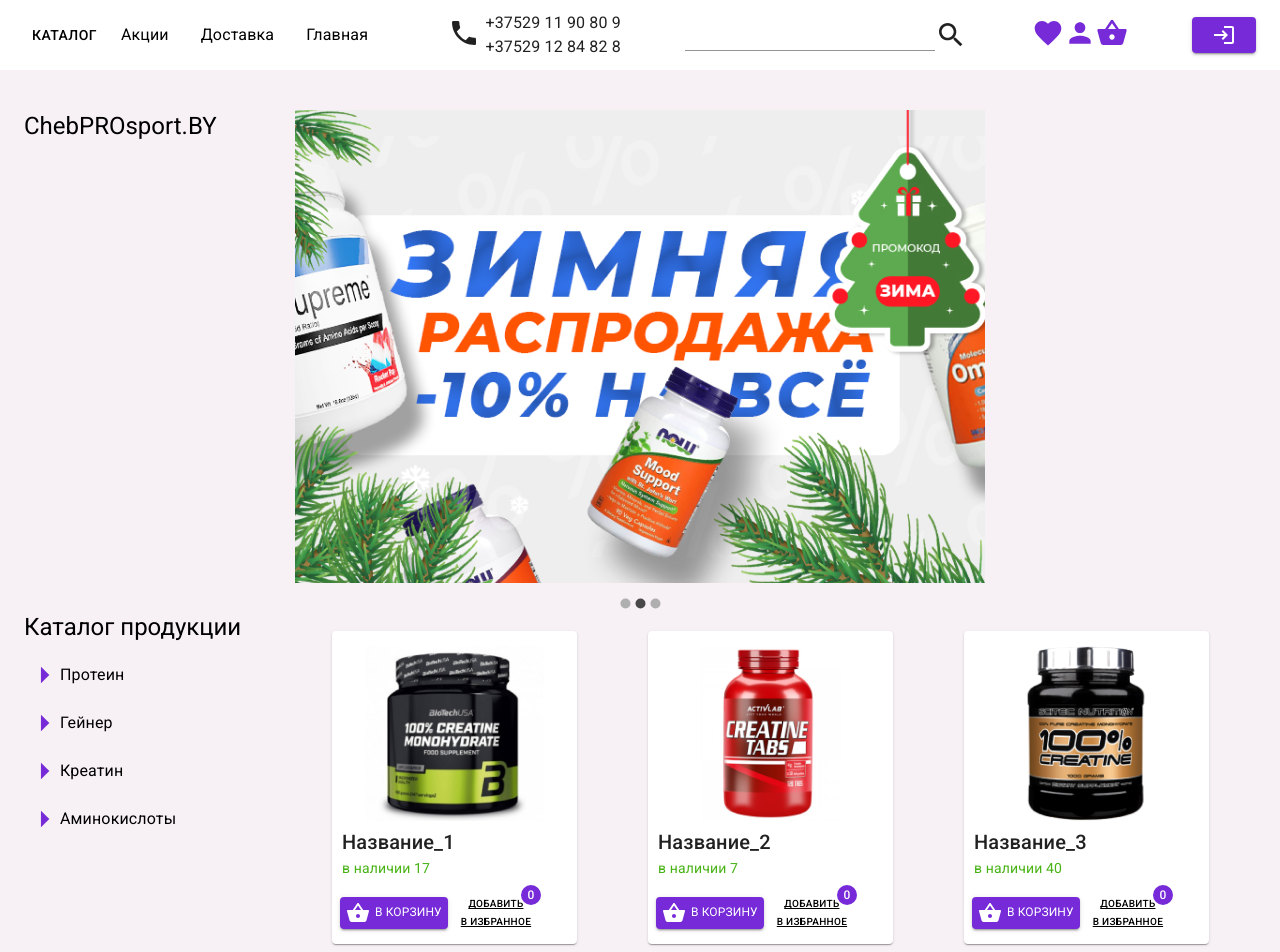
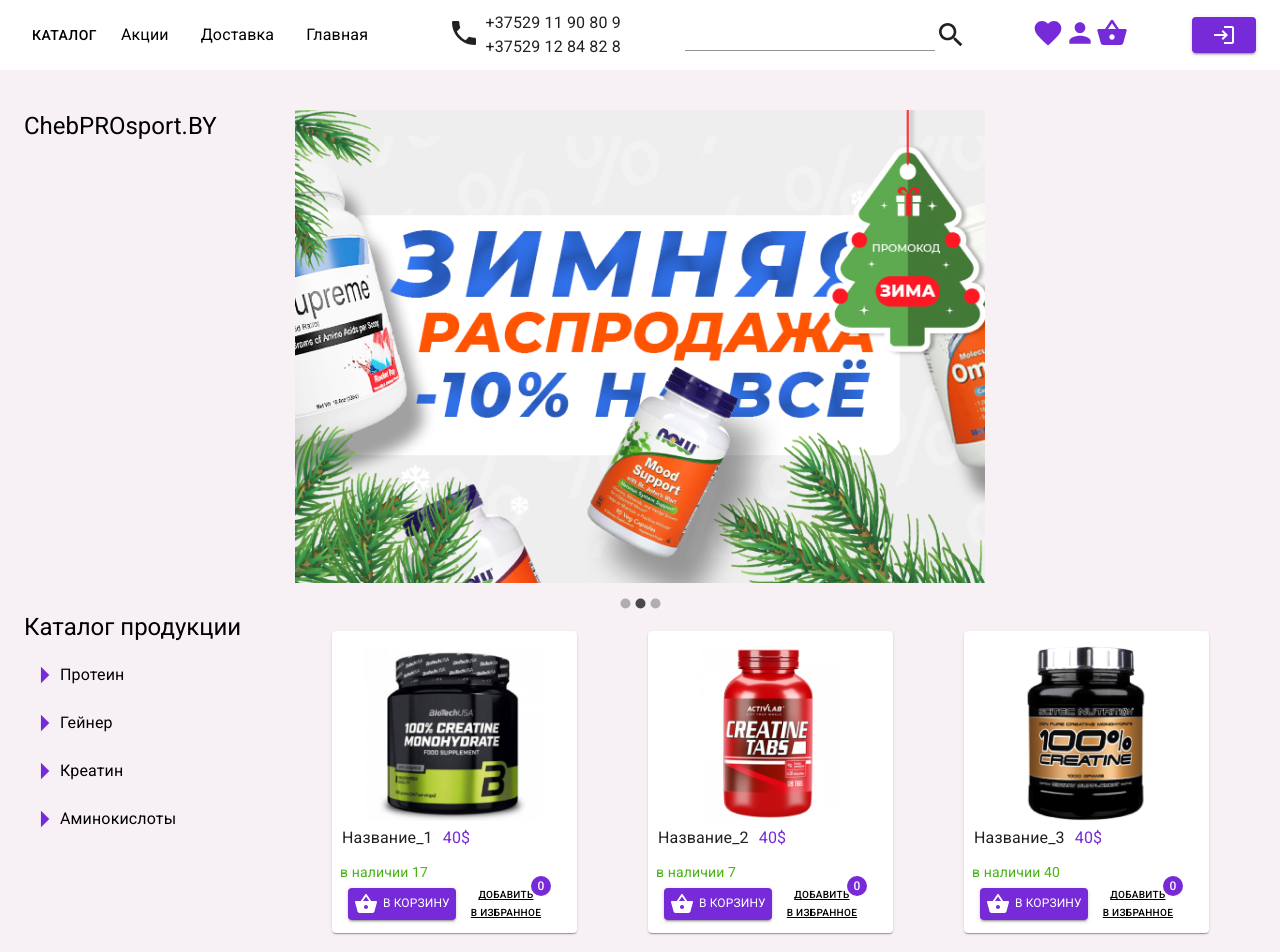
Before and after one commit to andreiokcober/chebProSport, a React (Create React App) app in the folder chebProSport/: page / in a window 1280 px wide. Shown: the top 952 px of the page. Built offline with nearby package versions, Linux system fonts and the light colour scheme.

Commit message:
feat:add style card and price

```diff
--- a/chebProSport/src/components/catalog/cards.tsx
+++ b/chebProSport/src/components/catalog/cards.tsx
@@ -1,11 +1,11 @@
 import React from 'react';
 import { Grid } from '@mui/material';
 import Item from './item';
-import ImageCatalog from '../../data/catalog';
+import CardCatalog from '../../data/catalog';
 
 const CardsContainer = () => (
   <Grid container spacing={3} sx={{ paddingTop: '20px' }}>
-    {ImageCatalog.map((item, i) => (
+    {CardCatalog.map((item, i) => (
       <Item item={item} key={i}></Item>
     ))}
   </Grid>
--- a/chebProSport/src/components/catalog/item/favoriteBtn.tsx
+++ b/chebProSport/src/components/catalog/item/favoriteBtn.tsx
@@ -5,7 +5,12 @@ const FavoriteBtn = () => {
   return (
     <Button
       size='small'
-      sx={{ fontSize: '10px', textDecoration: 'underline', color: 'black' }}
+      sx={{
+        fontSize: '10px',
+        textDecoration: 'underline',
+        color: 'black',
+        ml: '10px',
+      }}
     >
       <Badge badgeContent={' 0'} color='secondary'>
         Добавить
--- a/chebProSport/src/components/catalog/item/index.tsx
+++ b/chebProSport/src/components/catalog/item/index.tsx
@@ -15,14 +15,29 @@ type CardProp = {
     image: string;
     title: string;
     score: number;
+    price: string;
   };
 };
 
 const Item = (prop: CardProp) => {
   const { item } = prop;
   return (
-    <Grid item xs={12} md={4} sm={6}>
-      <Card sx={{ maxWidth: '245px', height: '313px' }}>
+    <Grid
+      item
+      xs={12}
+      md={4}
+      sm={6}
+      sx={{ display: 'flex', flexDirection: 'column' }}
+    >
+      <Card
+        sx={{
+          maxWidth: '245px',
+          height: 'auto',
+          flexGrow: '1',
+          display: 'flex',
+          flexDirection: 'column',
+        }}
+      >
         <Box
           sx={{ display: 'flex', justifyContent: 'center', height: '190px' }}
         >
@@ -32,17 +47,43 @@ const Item = (prop: CardProp) => {
             style={{ paddingTop: '15px' }}
           />
         </Box>
-        <CardContent sx={{ padding: '5px 5px 11px 10px' }}>
-          <Typography gutterBottom variant='h6' component='span'>
+        <CardContent sx={{ padding: '5px 5px 0px 10px' }}>
+          <Typography
+            gutterBottom
+            variant='body1'
+            component='span'
+            sx={{ mr: '10px' }}
+          >
             {item.title}
           </Typography>
-          <Typography variant='body2' sx={{ color: '#47B315' }}>
+          <Typography variant='body1' component={'span'} color='secondary'>
+            {item.price}
+          </Typography>
+        </CardContent>
+        <CardActions
+          sx={{
+            paddingTop: '2px',
+            mt: 'auto',
+            display: 'flex',
+            flexDirection: 'column',
+            alignItems: 'flex-start',
+          }}
+        >
+          <Typography
+            variant='body2'
+            component={'div'}
+            sx={{ color: '#47B315', mt: '10px' }}
+          >
             в наличии {item.score}
           </Typography>
-        </CardContent>
-        <CardActions sx={{ paddingTop: '2px' }}>
-          <BasketBtn />
-          <FavoriteBtn />
+          <Box
+            sx={{
+              marginLeft: '0',
+            }}
+          >
+            <BasketBtn />
+            <FavoriteBtn />
+          </Box>
         </CardActions>
       </Card>
     </Grid>
--- a/chebProSport/src/data/catalog.js
+++ b/chebProSport/src/data/catalog.js
@@ -5,21 +5,22 @@ import img11 from '../image/cards/image 11.png';
 import img12 from '../image/cards/image 12.png';
 import img13 from '../image/cards/image 13.png';
 
-const ImageCatalog = [
-  { image: img8, title: 'Название_1', score: 17 },
-  { image: img9, title: 'Название_2', score: 7 },
-  { image: img10, title: 'Название_3', score: 40 },
-  { image: img11, title: 'Название_4', score: 40 },
-  { image: img12, title: 'Название_5', score: 40 },
-  { image: img13, title: 'Название_5', score: 40 },
-  { image: img10, title: 'Название_3', score: 40 },
-  { image: img10, title: 'Название_3', score: 40 },
-  { image: img10, title: 'Название_3', score: 40 },
-  { image: img10, title: 'Название_3', score: 40 },
-  { image: img10, title: 'Название_3', score: 40 },
-  { image: img10, title: 'Название_3', score: 40 },
-  { image: img10, title: 'Название_3', score: 40 },
-  { image: img10, title: 'Название_3', score: 40 },
-  { image: img10, title: 'Название_3', score: 40 },
+const CardCatalog = [
+  { image: img8, title: 'Название_1', score: 17, price: '40$' },
+  { image: img9, title: 'Название_2', score: 7, price: '40$' },
+  { image: img10, title: 'Название_3', score: 40, price: '40$' },
+  { image: img11, title: 'Название_4', score: 40, price: '40$' },
+  { image: img12, title: 'Название_5', score: 40, price: '40$' },
+  { image: img13, title: 'Название_5', score: 40, price: '40$' },
+  { image: img10, title: 'Название_3', score: 40, price: '40$' },
+  { image: img10, title: 'Название_3', score: 40, price: '40$' },
+  { image: img10, title: 'Название_3', score: 40, price: '40$' },
+  { image: img10, title: 'Название_3', score: 40, price: '40$' },
+  { image: img10, title: 'Название_3', score: 40, price: '40$' },
+  { image: img10, title: 'Название_3', score: 40, price: '40$' },
+  { image: img10, title: 'Название_3', score: 40, price: '40$' },
+  { image: img10, title: 'Название_3', score: 40, price: '40$' },
+  { image: img10, title: 'Название_3', score: 40, price: '40$' },
 ];
-export default ImageCatalog;
+
+export default CardCatalog;
--- a/chebProSport/src/index.css
+++ b/chebProSport/src/index.css
@@ -13,3 +13,6 @@ a {
   background-color: #f7f0f5;
   padding: 40px 0px;
 }
+.css-1v3atkn-MuiCardActions-root > :not(:first-of-type) {
+  margin-left: 0px !important;
+}
```
